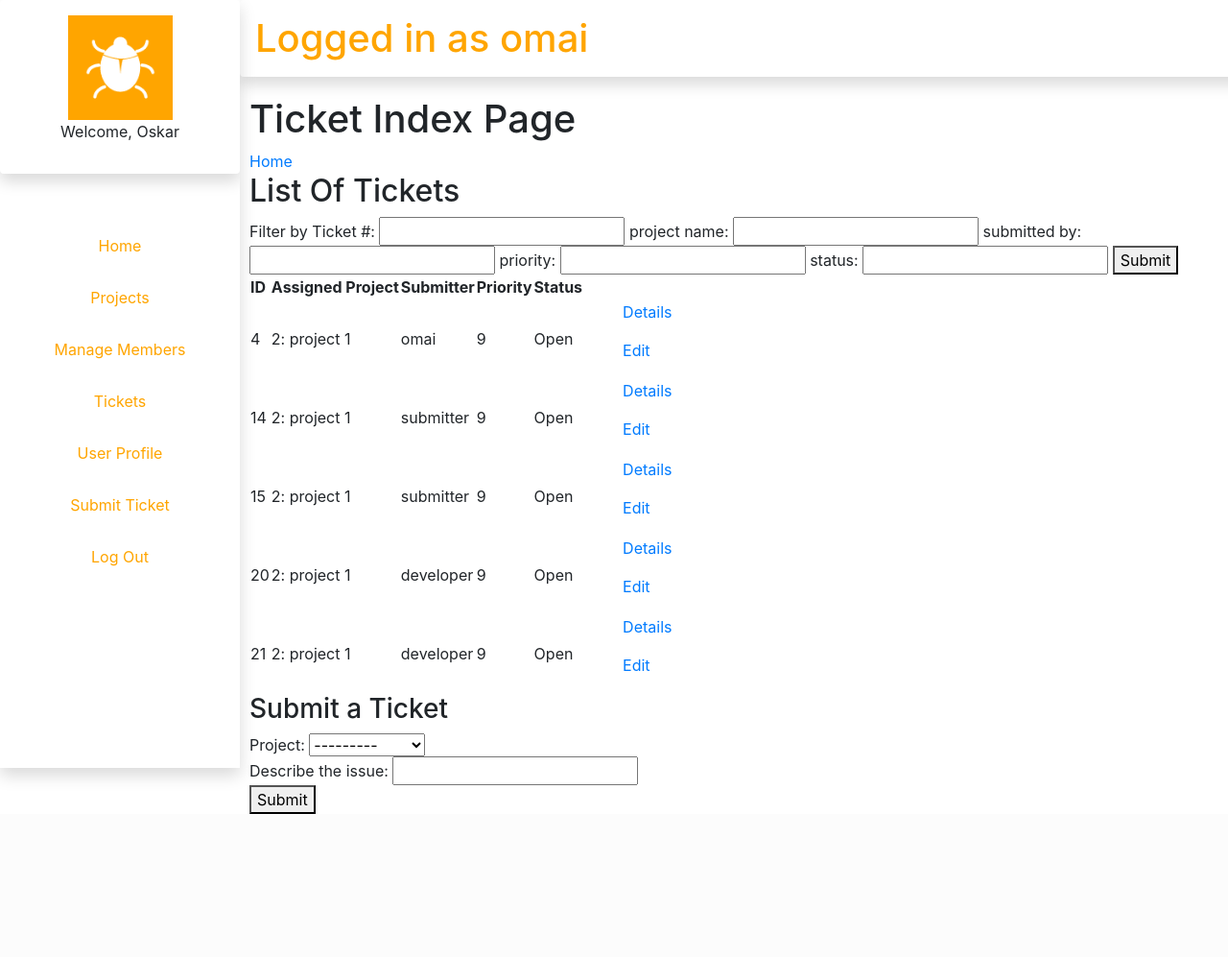
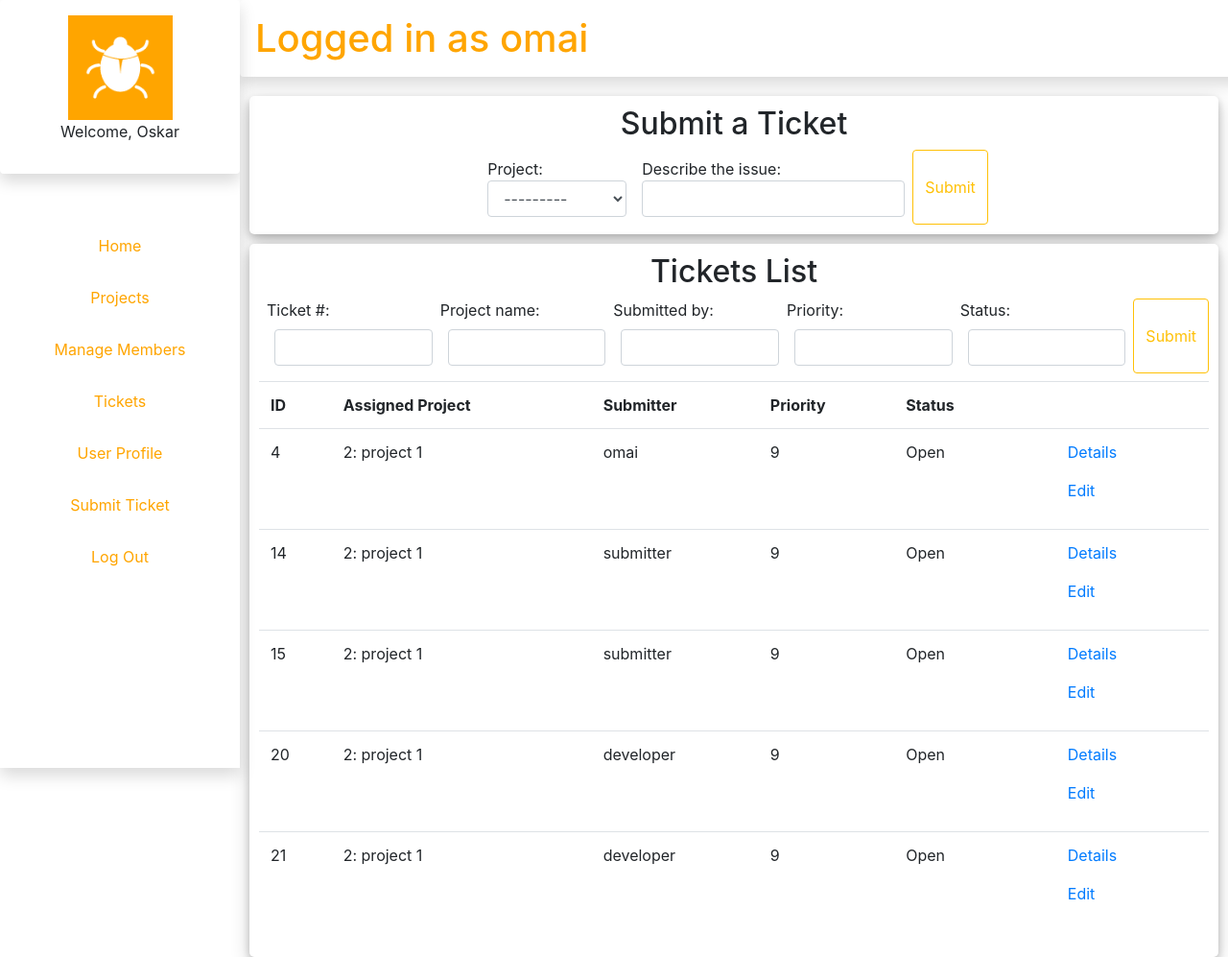
Before and after one commit to OskarMai/tickettracker, a Django app: page /tickets/ in a window 1280 px wide. Shown: the whole page at 96% size. Before the commit the page ends 848 px from the top, so only its background shows below. Run offline with Django 3.2, Linux system fonts and the light colour scheme; a user stored in the database is signed in; data comes from the database, SQL or seed files in the repository; both versions use the stored data as it was after the commit; some libraries are stand-ins or nearby versions.

Commit message:
styled more templates

```diff
--- a/src/authenticate/templates/authenticate/layout.html
+++ b/src/authenticate/templates/authenticate/layout.html
@@ -3,7 +3,7 @@
 <html>
 <head>
 	<link rel="stylesheet" href="https://stackpath.bootstrapcdn.com/bootstrap/4.3.1/css/bootstrap.min.css" integrity="sha384-ggOyR0iXCbMQv3Xipma34MD+dH/1fQ784/j6cY/iJTQUOhcWr7x9JvoRxT2MZw1T" crossorigin="anonymous">
-	<link rel="stylesheet" type= "text/css" href="{% static '/css/style.css' %}">
+	<link rel="stylesheet" type= "text/css" href="{% static '/css/style.css' %}?{% now 'U' %}">
 </head>
 <body>
 	<div id="nav" class="shadow">
--- a/src/authenticate/templates/authenticate/login.html
+++ b/src/authenticate/templates/authenticate/login.html
@@ -7,7 +7,7 @@
 	<div>
 		{%for message in messages%}
 			<div>
-				<b>{{message}}</b>
+				<b class="text-danger">{{message}}</b>
 			</div>
 		{%endfor%}
 	</div>
--- a/src/authenticate/templates/authenticate/passwordChange.html
+++ b/src/authenticate/templates/authenticate/passwordChange.html
@@ -6,7 +6,7 @@
 	<div>
 		{%for message in messages%}
 			<div>
-				<b>{{message}}</b>
+				<b class="text-danger">{{message}}</b>
 			</div>
 		{%endfor%}
 	</div>
--- a/src/authenticate/templates/authenticate/register.html
+++ b/src/authenticate/templates/authenticate/register.html
@@ -5,7 +5,7 @@
 	<div>
 		{%for message in messages%}
 			<div>
-				<b>{{message}}</b>
+				<b class="text-danger">{{message}}</b>
 			</div>
 		{%endfor%}
 	</div>
--- a/src/projects/filters.py
+++ b/src/projects/filters.py
@@ -24,11 +24,11 @@ class ProjectFilter(django_filters.FilterSet):
 class UserFilter(django_filters.FilterSet):
 	username = CharFilter(field_name="user_name", lookup_expr="icontains",widget=forms.Select(
 		attrs={
-			'class':'form-control'
+			'class':'form-control col-sm-3 ml-2 mr-2'
 		}))
 	email = CharFilter(field_name="email", lookup_expr="icontains",widget=forms.TextInput(
 		attrs={
-			'class':'form-control'
+			'class':'form-control col-sm-3 ml-2'
 		}))
 	class Meta:
 		model: NewUser
--- a/src/static/css/style.css
+++ b/src/static/css/style.css
@@ -21,7 +21,7 @@ html{
 	width: 100%;
 	margin-top: 10px;
 	margin-bottom: auto;
-	background: #ffbd66;
+	background: white;
 	position: relative;
 	display: flex;
 	justify-content: center;
@@ -36,7 +36,7 @@ html{
 	width: 350;
 	margin-top: 10px;
 	margin-bottom: auto;
-	background: #ffbd66;
+	background: white;
 	position: relative;
 	display: flex;
 	justify-content: center;
--- a/src/tickets/filters.py
+++ b/src/tickets/filters.py
@@ -2,13 +2,29 @@ import django_filters
 from django_filters import CharFilter
 from .models import *
 from authenticate.models import *
+from django import forms
 
 class TicketFilter(django_filters.FilterSet):
-	ID = CharFilter(field_name="id", lookup_expr='icontains',label='Ticket #')
-	Assigned_Project = CharFilter(field_name="project__name", lookup_expr='icontains',label='project name')
-	Submitter = CharFilter(field_name="submitter__user_name",lookup_expr='icontains',label='submitted by')
-	Priority = CharFilter(field_name='priority',lookup_expr='icontains',label='priority')
-	Status = CharFilter(field_name='status',lookup_expr='icontains',label='status')
+	ID = CharFilter(field_name="id", lookup_expr='icontains',label='Ticket #',widget=forms.TextInput(
+		attrs={
+			'class':'form-control col-sm-12 m-2'
+		}))
+	Assigned_Project = CharFilter(field_name="project__name", lookup_expr='icontains',label='Project name',widget=forms.TextInput(
+		attrs={
+			'class':'form-control col-sm-12 m-2'
+		}))
+	Submitter = CharFilter(field_name="submitter__user_name",lookup_expr='icontains',label='Submitted by',widget=forms.TextInput(
+		attrs={
+			'class':'form-control col-sm-12 m-2'
+		}))
+	Priority = CharFilter(field_name='priority',lookup_expr='icontains',label='Priority',widget=forms.TextInput(
+		attrs={
+			'class':'form-control col-sm-12 m-2'
+		}))
+	Status = CharFilter(field_name='status',lookup_expr='icontains',label='Status',widget=forms.TextInput(
+		attrs={
+			'class':'form-control col-sm-12 m-2'
+		}))
 	class Meta:
 		model = Ticket
 		exclude = ['lastEdited', 'priority','race','timeCreated','id','submitter','project','personnel','status','description']
--- a/src/tickets/forms.py
+++ b/src/tickets/forms.py
@@ -6,7 +6,8 @@
 class SubmitTicketForm(forms.Form):
 	project = forms.ModelChoiceField(queryset= Project.objects.all(), label=None)
 	description = forms.CharField(max_length=1000, label="Describe the issue")
-
+	project.widget.attrs['class']='form-control col-sm-12'
+	description.widget.attrs['class']='form-control col-sm-12'
 	class Meta:
 		model = Ticket
 		fields = ['project','description']
--- a/src/tickets/templates/tickets/details.html
+++ b/src/tickets/templates/tickets/details.html
@@ -3,7 +3,7 @@
 	<div>
 		{%for message in messages%}
 			<div>
-				<b>{{message}}</b>
+				<b class="text-danger">{{message}}</b>
 			</div>
 		{%endfor%}
 	</div>
--- a/src/tickets/templates/tickets/index.html
+++ b/src/tickets/templates/tickets/index.html
@@ -3,45 +3,63 @@
 	<div>
 		{%for message in messages%}
 			<div>
-				<b>{{message}}</b>
+				<b class="text-danger">{{message}}</b>
 			</div>
 		{%endfor%}
 	</div>
-	<div><h1>Ticket Index Page</h1></div>
-	<a href="{% url 'authenticate:home' %}">Home</a>
-	<div><h2>List Of Tickets</h2></div>
+	<div class="form_card">
+		<form method="post" action="{% url 'tickets:submit' %}">
+			<h2 class="text-center">Submit a Ticket</h2>
+			<div class="d-flex align-items-stretch justify-content-center">
+				{% csrf_token %}
+				{%for field in form%}
+					<span class="m-2">
+						{{field.label}}: {{field}}
+					</span>
+				{%endfor%}
+				<button class="btn btn-outline-warning" type="submit">Submit</button>
+			</div>
+		</form>
+	</div>
+	<div class="table_card">
+		<div>
+			<h2 class="text-center">Tickets List</h2>
+		</div>
 		<div>
 			<form method="get">
 				{% csrf_token %}
-			Filter by
+				<div class="d-flex align-items-stretch justify-content-center">
 					{% for field in ticket_filter.form %}
+						<span class="ml-2 mr-2 mb-2">
 							{{field.label}}: {{ field }}
+						</span>
 					{% endfor %}
-			<button type="submit">Submit</button>
+					<button  class="btn btn-outline-warning ml-2 mb-2" type="submit">Submit</button>
 					<br>
+				</div>
 			</form>
 		</div>
 		<div>
-		<table>
+			<table class="table">
 				<div>
 					<tr>
-					<th>ID</th>
-					<th>Assigned Project</th>
-					<th>Submitter</th>
-					<th>Priority</th>
-					<th>Status</th>
-					<th>      </th>
+						<th scope="col">ID</th>
+						<th scope="col">Assigned Project</th>
+						<th scope="col">Submitter</th>
+						<th scope="col">Priority</th>
+						<th scope="col">Status</th>
+						<th scope="col">      </th>
 					</tr>
 				</div>
 				{% for ticket in ticket_list %}
 					<div>
 						<tr>
-						<td>{{ticket.id}}</td>
-						<td>{{ticket.project}}</td>
-						<td>{{ticket.submitter}}</td>
-						<td>{{ticket.priority}}</td>
-						<td>{{ticket.status}}</td>
-						<td><ul>
+							<td scope="col">{{ticket.id}}</td>
+							<td scope="row">{{ticket.project}}</td>
+							<td scope="row">{{ticket.submitter}}</td>
+							<td scope="row">{{ticket.priority}}</td>
+							<td scope="row">{{ticket.status}}</td>
+							<td scope="row"><ul>
 									<a href="{% url 'tickets:details' ticket.id %}">Details</a>
 								</ul>
 								<ul>
@@ -53,16 +71,6 @@
 				{%endfor%}
 			</table>
 		</div>
-	<div>
-		<form method="post" action="{% url 'tickets:submit' %}">
-			<h3>Submit a Ticket</h3>
-			{% csrf_token %}
-			{%for field in form%}
-				{{field.label}}: {{field}} <br>
-			{%endfor%}
-			<button type="submit">Submit</button>
-
-		</form>
 	</div>
 
 {% endblock %}
--- a/src/tickets/templates/tickets/submit.html
+++ b/src/tickets/templates/tickets/submit.html
@@ -3,7 +3,7 @@
 	<div>
 		{%for message in messages%}
 			<div>
-				<b>{{message}}</b>
+				<b class="text-danger">{{message}}</b>
 			</div>
 		{%endfor%}
 	</div>
--- a/src/user_profile/templates/profile/edit.html
+++ b/src/user_profile/templates/profile/edit.html
@@ -3,7 +3,7 @@
 	<div>
 		{%for message in messages%}
 			<div>
-				<b>{{message}}</b>
+				<b class="text-danger">{{message}}</b>
 			</div>
 		{%endfor%}
 	</div>
--- a/src/user_profile/templates/profile/index.html
+++ b/src/user_profile/templates/profile/index.html
@@ -3,7 +3,7 @@
 	<div>
 		{%for message in messages%}
 			<div>
-				<b>{{message}}</b>
+				<b class="text-danger">{{message}}</b>
 			</div>
 		{%endfor%}
 	</div>
```
Also changed, not shown: src/projects/templates/personnel/index.html (+18 -12 lines), src/projects/templates/projects/index.html (+4 -4 lines), src/db.sqlite3. Lines whose indentation alone changed are shown as unchanged.
